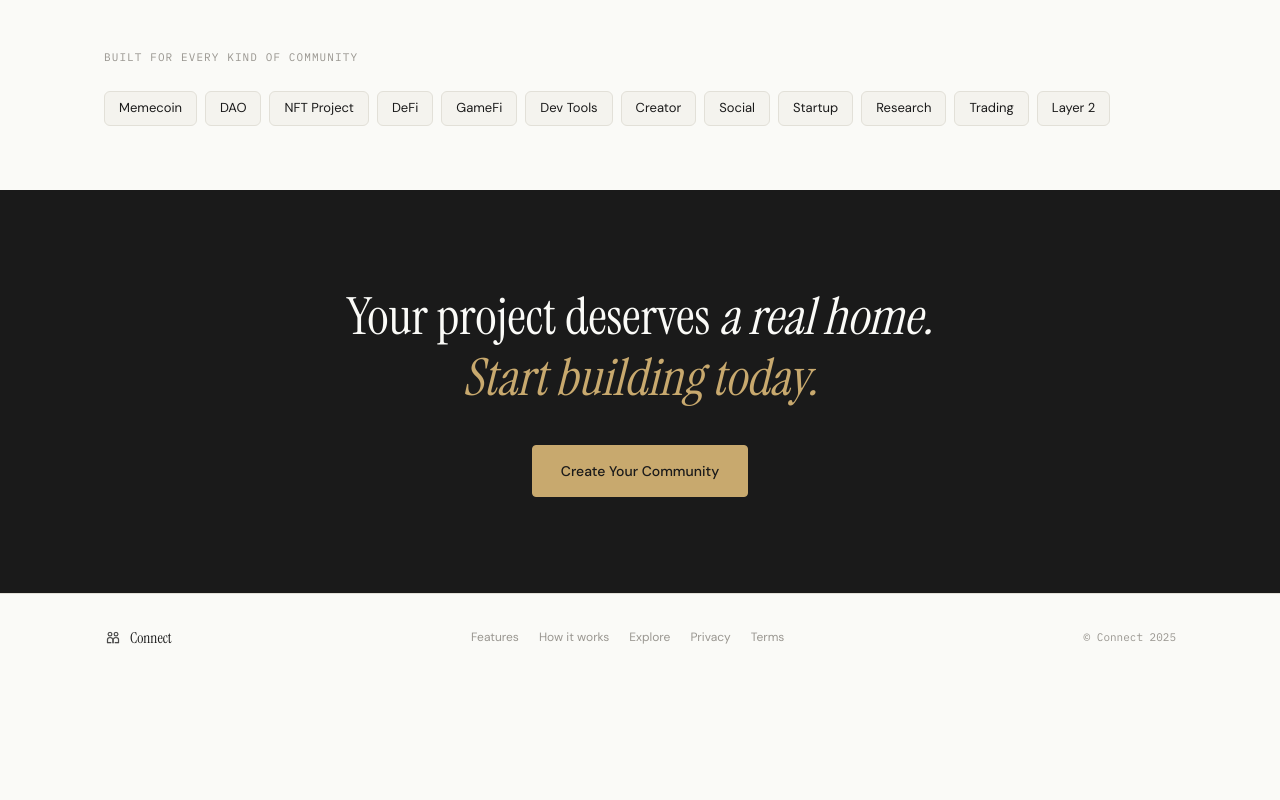
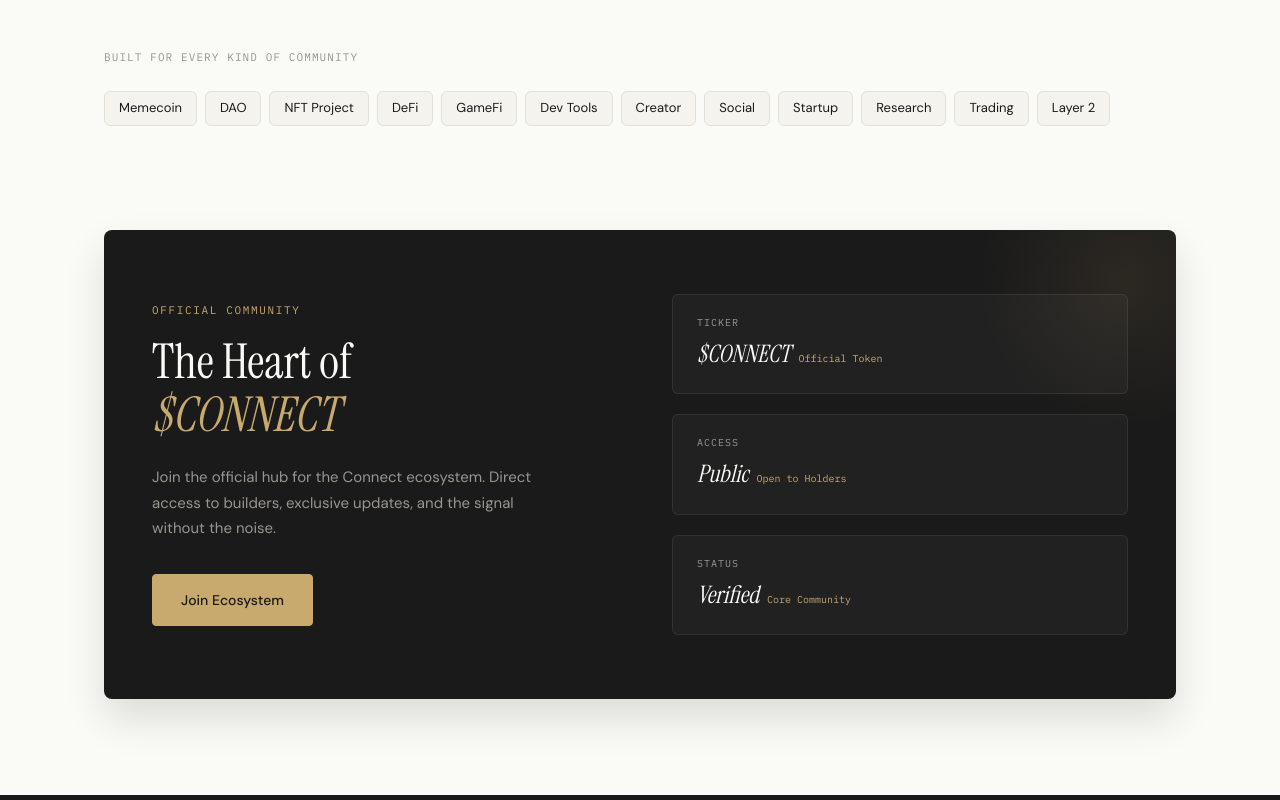
Before and after one commit to Flipit-fun/connectfun, a Next.js app: page / in a window 1280 px wide. Shown: the part 2000-2800 px from the top of the page. Before the commit the page ends 2682 px from the top, so only its background shows below. Built offline with nearby package versions, Linux system fonts and the light colour scheme; no server answers.

Commit message:
Update HomepageClient.tsx

```diff
--- a/src/components/homepage/HomepageClient.tsx
+++ b/src/components/homepage/HomepageClient.tsx
@@ -269,6 +269,56 @@ export function HomepageClient() {
       </section>
 
 
+      {/* ── Section 6: Official Community ($CONNECT) ────────── */}
+      <section style={{ background: "#FAFAF7", padding: "40px 0 96px" }}>
+        <div style={{ maxWidth: 1152, margin: "0 auto", padding: "0 40px" }}>
+          <FadeUp>
+            <div
+              style={{
+                background: "#1A1A1A", borderRadius: 8, padding: "64px 48px",
+                display: "grid", gridTemplateColumns: "1fr 1fr", gap: 64, alignItems: "center",
+                boxShadow: "0 20px 40px rgba(0,0,0,0.12)", position: "relative", overflow: "hidden"
+              }}
+            >
+              {/* Background Accent */}
+              <div style={{ position: "absolute", top: -100, right: -100, width: 300, height: 300, background: "radial-gradient(circle, rgba(200,169,110,0.1) 0%, transparent 70%)", pointerEvents: "none" }} />
+
+              <div>
+                <div style={{ fontFamily: "var(--font-mono)", fontSize: 11, color: "#C8A96E", letterSpacing: "0.15em", textTransform: "uppercase", marginBottom: 16 }}>Official Community</div>
+                <h2 style={{ fontFamily: "var(--font-serif)", fontSize: "clamp(32px, 4vw, 48px)", color: "#FAFAF7", lineHeight: 1.1, margin: "0 0 24px" }}>
+                  The Heart of <br />
+                  <span style={{ fontStyle: "italic", color: "#C8A96E" }}>$CONNECT</span>
+                </h2>
+                <p style={{ fontFamily: "var(--font-sans)", fontSize: 15, color: "#999690", lineHeight: 1.7, marginBottom: 32, maxWidth: 400 }}>
+                  Join the official hub for the Connect ecosystem. Direct access to builders,
+                  exclusive updates, and the signal without the noise.
+                </p>
+                <Link href="/Connect">
+                  <Button variant="gold" size="lg">Join Ecosystem</Button>
+                </Link>
+              </div>
+
+              <div style={{ display: "flex", flexDirection: "column", gap: 20 }}>
+                {[
+                  { label: "Ticker", value: "$CONNECT", sub: "Official Token" },
+                  { label: "Access", value: "Public", sub: "Open to Holders" },
+                  { label: "Status", value: "Verified", sub: "Core Community" }
+                ].map((item) => (
+                  <div key={item.label} style={{ background: "rgba(255,255,255,0.03)", border: "1px solid rgba(255,255,255,0.08)", borderRadius: 6, padding: "20px 24px" }}>
+                    <div style={{ fontFamily: "var(--font-mono)", fontSize: 10, color: "#999690", textTransform: "uppercase", letterSpacing: "0.1em", marginBottom: 4 }}>{item.label}</div>
+                    <div style={{ display: "flex", alignItems: "baseline", gap: 8 }}>
+                      <span style={{ fontFamily: "var(--font-serif)", fontSize: 24, color: "#FAFAF7", fontStyle: "italic" }}>{item.value}</span>
+                      <span style={{ fontFamily: "var(--font-mono)", fontSize: 10, color: "#C8A96E" }}>{item.sub}</span>
+                    </div>
+                  </div>
+                ))}
+              </div>
+            </div>
+          </FadeUp>
+        </div>
+      </section>
+
+
       {/* ── Section 7: CTA Banner ─────────────────────── */}
       <section style={{ background: "#1A1A1A", padding: "96px 40px" }}>
         <FadeUp>
```
